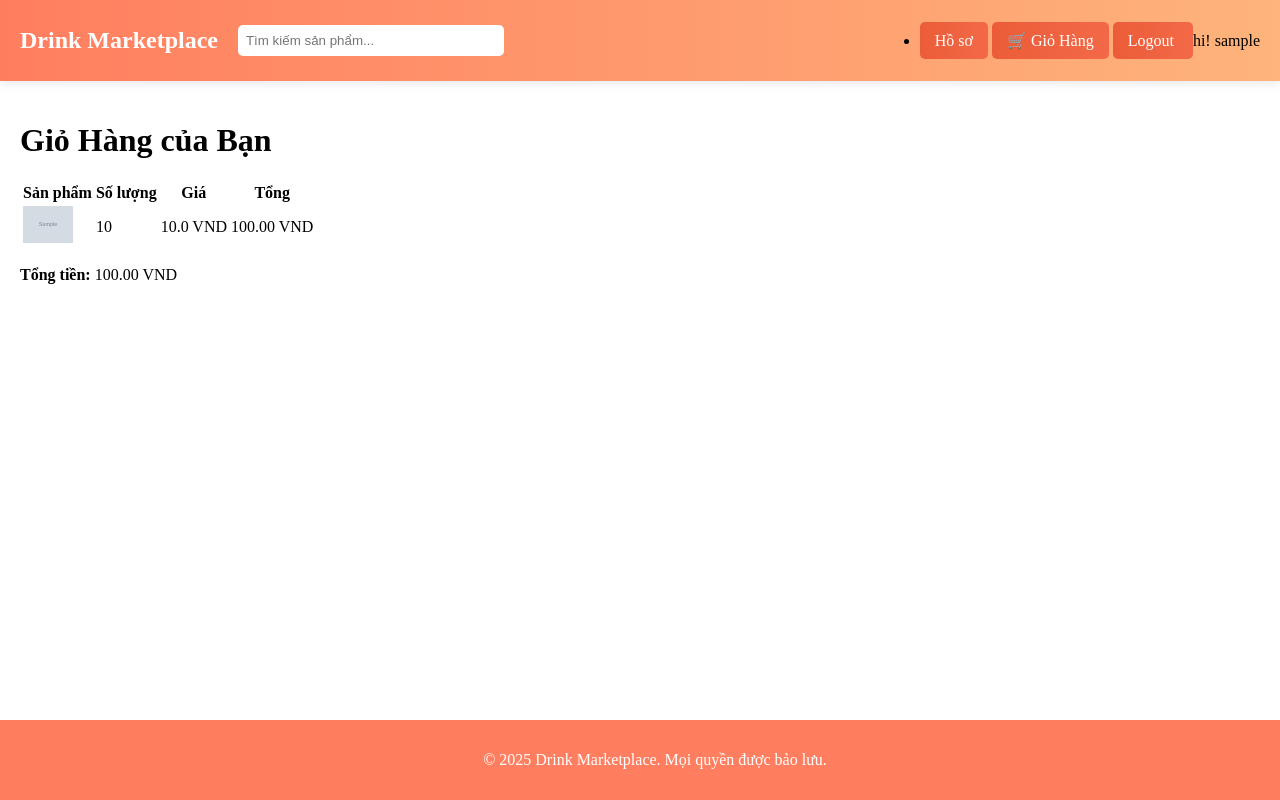
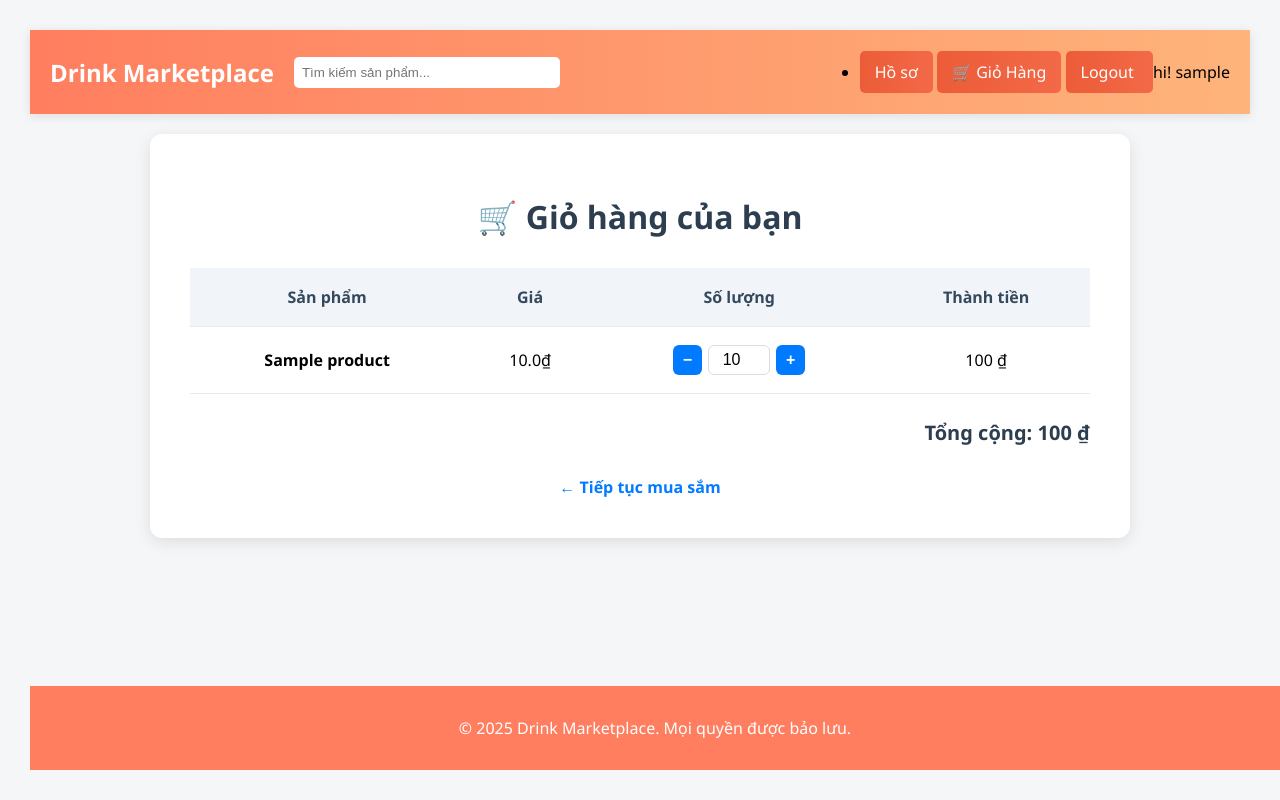
Before and after one commit to hoainhan256/Market, a Django app: page /cart/ in a window 1280 px wide. Run offline with Django 5.2, Linux system fonts and the light colour scheme; a user stored in the database is signed in; tables that the repository leaves empty hold one stand-in row (values such as "Sample post"); grey boxes marked "Sample" are stand-in pictures.

Commit message:
add to cart

```diff
--- a/Drink_Marketplace/Drink_Marketplace/settings.py
+++ b/Drink_Marketplace/Drink_Marketplace/settings.py
@@ -83,8 +83,8 @@ DATABASES = {
         'ENGINE': 'django.db.backends.mysql',
         'NAME': 'django_db',
         'USER': 'root',
-        'PASSWORD': '1234567',
-          # Tên service MySQL trong docker-compose.yml
+        'PASSWORD': '123456',
+        'HOST': 'db',  # Tên service MySQL trong docker-compose.yml
         'PORT': '3306',
     }
 }
--- a/Drink_Marketplace/card/static/card/cardStyle.css
+++ b/Drink_Marketplace/card/static/card/cardStyle.css
@@ -1,81 +1,104 @@
-.cart-container {
-    width: 80%;
-    margin: auto;
-    padding: 20px;
-    background: white;
-    border-radius: 10px;
-    box-shadow: 0 0 10px rgba(0, 0, 0, 0.1);
+body {
+    font-family: 'Segoe UI', sans-serif;
+    background-color: #f4f6f8;
+    padding: 30px;
 }
 
-.cart-items {
-    margin-top: 20px;
+.cart-container {
+    max-width: 900px;
+    margin: auto;
+    background-color: #fff;
+    border-radius: 12px;
+    padding: 40px;
+    box-shadow: 0 4px 16px rgba(0, 0, 0, 0.1);
 }
 
-.cart-item {
-    display: flex;
-    justify-content: space-between;
-    align-items: center;
-    padding: 15px;
-    border-bottom: 1px solid #ddd;
+h1 {
+    color: #2c3e50;
+    text-align: center;
+    margin-bottom: 30px;
 }
 
-.cart-left {
-    display: flex;
-    align-items: center;
+.cart-table {
+    width: 100%;
+    border-collapse: collapse;
+    margin-bottom: 25px;
 }
 
-.cart-left img {
-    width: 80px;
-    height: 80px;
-    border-radius: 8px;
-    margin-right: 15px;
+.cart-table th,
+.cart-table td {
+    padding: 18px;
+    text-align: center;
+    border-bottom: 1px solid #eaeaea;
 }
 
-.cart-info h3 {
-    margin: 0;
+.cart-table th {
+    background-color: #f1f4f8;
+    color: #34495e;
+}
+
+.product-name {
+    font-weight: 600;
+}
+
+.quantity-control {
+    display: flex;
+    justify-content: center;
+    align-items: center;
+    gap: 6px;
+}
+
+.quantity-input {
+    width: 50px;
+    text-align: center;
+    font-size: 16px;
+    border: 1px solid #ddd;
+    border-radius: 6px;
+    padding: 5px;
+}
+
+.btn-increase,
+.btn-decrease {
+    background-color: #007bff;
+    color: #fff;
+    border: none;
+    padding: 6px 10px;
+    border-radius: 6px;
+    cursor: pointer;
+    font-weight: bold;
+    font-size: 16px;
+}
+
+.btn-increase:hover,
+.btn-decrease:hover {
+    background-color: #0056b3;
+}
+
+.cart-total {
+    text-align: right;
+    font-size: 20px;
+    color: #2c3e50;
+    margin-top: 20px;
+    font-weight: bold;
+}
+
+.empty-message {
+    text-align: center;
+    color: #999;
     font-size: 18px;
 }
 
-.cart-info p {
-    margin: 5px 0 0;
-    color: gray;
+.back-button {
+    text-align: center;
+    margin-top: 30px;
 }
 
-.cart-right {
-    display: flex;
-    align-items: center;
+.back-button a {
+    text-decoration: none;
+    color: #007bff;
+    font-weight: bold;
 }
 
-.cart-right button {
-    background: #007bff;
-    color: white;
-    border: none;
-    padding: 5px 10px;
-    margin: 0 5px;
-    cursor: pointer;
-    border-radius: 5px;
-    font-size: 18px;
+.back-button a:hover {
+    text-decoration: underline;
 }
-
-.cart-right button:hover {
-    background: #0056b3;
-}
-
-.cart-total {
-    margin-top: 20px;
-    text-align: right;
-}
-
-.checkout-btn {
-    background: #28a745;
-    color: white;
-    border: none;
-    padding: 10px 15px;
-    cursor: pointer;
-    border-radius: 5px;
-    font-size: 16px;
-}
-
-.checkout-btn:hover {
-    background: #218838;
-}
--- a/Drink_Marketplace/card/templates/card/cart.html
+++ b/Drink_Marketplace/card/templates/card/cart.html
@@ -1,35 +1,97 @@
 {% extends 'home/base.html' %}
+{% load static %}
 
 {% block content %}
-    <title>Giỏ Hàng</title>
 
-    <h1>Giỏ Hàng của Bạn</h1>
+    <title>Giỏ hàng của bạn</title>
+    <link rel="stylesheet" href="{% static 'card/cardStyle.css' %}">
+<div class="cart-container">
+    <h1>🛒 Giỏ hàng của bạn</h1>
 
-    {% if cart.items.count > 0 %}
-        <table>
+    {% if items %}
+    <form id="cart-form">
+        <table class="cart-table">
             <thead>
             <tr>
                 <th>Sản phẩm</th>
+                <th>Giá</th>
                 <th>Số lượng</th>
-                    <th>Giá</th>
-                    <th>Tổng</th>
+                <th>Thành tiền</th>
             </tr>
             </thead>
             <tbody>
-                {% for item in cart_items %}
-                    <tr>
-                        <td><img src="{{ item.product.image.url }}" alt="{{ item.product.name }}" width="50"></td>
-                        <td>{{ item.quantity }}</td>
-                        <td>{{ item.product.price }} VND</td>
-                        <td>{{ item.total_price|floatformat:2 }} VND</td>
+            {% for item in items %}
+            <tr class="cart-item" data-price="{{ item.product.price }}">
+                <td class="product-name">{{ item.product.name }}</td>
+                <td class="product-price">{{ item.product.price }}₫</td>
+                <td>
+                    <div class="quantity-control">
+                        <button type="button" class="btn-decrease">−</button>
+                        <input type="number" min="1" value="{{ item.quantity }}" class="quantity-input">
+                        <button type="button" class="btn-increase">+</button>
+                    </div>
+                </td>
+                <td class="item-total">{{ item.total_price }}₫</td>
             </tr>
             {% endfor %}
             </tbody>
         </table>
 
-        <p><strong>Tổng tiền: </strong>{{ total_price|floatformat:2 }} VND</p>
+        <div class="cart-total">
+            <p><strong>Tổng cộng:</strong> <span id="total-amount">{{ total }}₫</span></p>
+        </div>
+    </form>
+    {% else %}
+    <p class="empty-message">Giỏ hàng của bạn đang trống 🥲</p>
+    {% endif %}
 
-    {% else %}
-        <p>Giỏ hàng của bạn đang trống!</p>
-    {% endif %}
-{% endblock %}
+    <div class="back-button">
+        <a href="{% url 'home' %}">← Tiếp tục mua sắm</a>
+    </div>
+</div>
+
+<script>
+    document.addEventListener("DOMContentLoaded", () => {
+        const items = document.querySelectorAll(".cart-item");
+
+        function formatCurrency(number) {
+            return new Intl.NumberFormat('vi-VN', {
+                style: 'currency',
+                currency: 'VND'
+            }).format(number);
+        }
+
+        function updateTotals() {
+            let total = 0;
+            items.forEach(row => {
+                const price = parseFloat(row.dataset.price);
+                const quantity = parseInt(row.querySelector(".quantity-input").value);
+                const itemTotal = price * quantity;
+                row.querySelector(".item-total").textContent = formatCurrency(itemTotal);
+                total += itemTotal;
+            });
+            document.getElementById("total-amount").textContent = formatCurrency(total);
+        }
+
+        items.forEach(row => {
+            const input = row.querySelector(".quantity-input");
+            row.querySelector(".btn-increase").addEventListener("click", () => {
+                input.value = parseInt(input.value) + 1;
+                updateTotals();
+            });
+
+            row.querySelector(".btn-decrease").addEventListener("click", () => {
+                if (parseInt(input.value) > 1) {
+                    input.value = parseInt(input.value) - 1;
+                    updateTotals();
+                }
+            });
+
+            input.addEventListener("input", updateTotals);
+        });
+
+        updateTotals();
+    });
+</script>
+
+{% endblock content %}
--- a/Drink_Marketplace/card/urls.py
+++ b/Drink_Marketplace/card/urls.py
@@ -1,8 +1,12 @@
+# card/urls.py
+
 from django.urls import path
-
 from . import views
 
+app_name = 'card'
+
 urlpatterns = [
-    path('add_to_cart/', views.add_to_cart, name='add_to_cart'),
-    path('cart/', views.cart_view, name='cart'),
+    path('add/<int:product_id>/', views.add_to_cart, name='add_to_cart'),
+    path('cart/', views.cart_detail, name='cart_detail'),
+
 ]
--- a/Drink_Marketplace/card/views.py
+++ b/Drink_Marketplace/card/views.py
@@ -1,54 +1,29 @@
-# views.py trong app cart
-from django.shortcuts import render, redirect
-from django.http import JsonResponse
+# card/views.py
+
+from django.shortcuts import get_object_or_404, redirect, render
 from product.models import Product
 from .models import Cart, CartItem
 from django.contrib.auth.decorators import login_required
-import json
 
 @login_required
-def add_to_cart(request):
-    if request.method == 'POST':
-        data = json.loads(request.body)
-        product_name = data.get('name')
-        product_price = data.get('price')
-        product_img = data.get('img')
+def add_to_cart(request, product_id):
+    product = get_object_or_404(Product, id=product_id)
 
-        # Kiểm tra xem sản phẩm có trong cơ sở dữ liệu không
-        try:
-            product = Product.objects.get(name=product_name)
-        except Product.DoesNotExist:
-            return JsonResponse({'success': False, 'message': 'Sản phẩm không tồn tại.'})
+    # Lấy hoặc tạo giỏ hàng cho user
+    cart, created = Cart.objects.get_or_create(user=request.user)
 
-        # Kiểm tra xem người dùng đã có giỏ hàng chưa
-        cart, created = Cart.objects.get_or_create(user=request.user)
+    # Lấy hoặc tạo item
+    cart_item, created = CartItem.objects.get_or_create(cart=cart, product=product)
+    if not created:
+        cart_item.quantity += 1
+        cart_item.save()
 
-        # Kiểm tra xem sản phẩm đã có trong giỏ hàng chưa
-        cart_item, created = CartItem.objects.get_or_create(cart=cart, product=product)
-
-        if not created:
-            # Nếu sản phẩm đã có trong giỏ hàng, tăng số lượng lên
-            cart_item.quantity += 1
-            cart_item.save()
-
-        return JsonResponse({'success': True})
-
-    return JsonResponse({'success': False, 'message': 'Request method must be POST'})
-
+    return redirect('card:cart_detail')
 
 
 @login_required
-def cart_view(request):
-    cart = Cart.objects.get(user=request.user)
-
-    # Tính tổng giá trị của từng sản phẩm trong giỏ hàng
-    cart_items = cart.items.all()
-    total_price = sum(item.total_price() for item in cart_items)
-
-    context = {
-        'cart': cart,
-        'cart_items': cart_items,
-        'total_price': total_price
-    }
-
-    return render(request, 'card/cart.html', context)
+def cart_detail(request):
+    cart, created = Cart.objects.get_or_create(user=request.user)
+    items = cart.items.all()
+    total = sum(item.total_price() for item in items)
+    return render(request, 'card/cart.html', {'cart': cart, 'items': items, 'total': total})
--- a/Drink_Marketplace/home/templates/home/base.html
+++ b/Drink_Marketplace/home/templates/home/base.html
@@ -22,8 +22,8 @@
                         <li class ="account-out">
                             <form class="out">
                                 <a href="/profile" class="nav-btn">Hồ sơ</a>
-                                <a href="#" class="nav-btn">🛒 Giỏ Hàng</a>
-                                 <a href="/logout"  class="nav-btn" aria-current="page" href="{% url "logout" %}">Logout </a>
+                                <a href="/cart/" class="nav-btn">🛒 Giỏ Hàng</a>
+                                 <a class="nav-btn" aria-current="page" href="{% url "logout" %}">Logout </a>
                                  <span> hi! {{request.user}} </span>
                             </form>
                         </li>
--- a/Drink_Marketplace/home/templates/home/home.html
+++ b/Drink_Marketplace/home/templates/home/home.html
@@ -29,7 +29,7 @@
                     </a>
                     <h2>{{ product.name }}</h2>
                     <p>{{ product.price }} VND</p>
-                    <a href="#" class="btn add-to-cart" data-name="{{ product.name }}" data-price="{{ product.price }}" data-img="{{ product.image.url }}">Thêm vào giỏ hàng</a>
+                    <a href="{% url 'card:add_to_cart' product.id %}" class="btn btn-primary">Thêm vào giỏ hàng</a>
                 </div>
             {% endfor %}
         </div>
@@ -48,7 +48,7 @@
                     </a>
                     <h3>{{ product.name }}</h3>
                     <p>{{ product.price }} VND</p>
-                    <a href="#" class="btn add-to-cart" data-name="{{ product.name }}" data-price="{{ product.price }}" data-img="{{ product.image.url }}">Thêm vào giỏ hàng</a>
+                    <a href="{% url 'card:add_to_cart' product.id %}" class="btn btn-primary">Thêm vào giỏ hàng</a>
                 </div>
             {% endfor %}
         </div>
--- a/Drink_Marketplace/log_sign/templates/log_sign/register.html
+++ b/Drink_Marketplace/log_sign/templates/log_sign/register.html
@@ -5,7 +5,7 @@
     <title>Đăng ký</title>
 
     <link rel="stylesheet" href="{% static 'log_sign/css/register.css' %}">
-
+    <div class="login-page">
     <div class="background"></div>
     <div class="register-container">
         <h2>Đăng ký</h2>
@@ -41,7 +41,7 @@
         </form>
         <p>Đã có tài khoản? <a href="{% url 'login' %}">Đăng nhập</a></p>
     </div>
-
+</div>
     <script>
         function togglePassword(fieldId) {
             var passwordField = document.getElementById(fieldId);
```
Also changed, not shown: Drink_Marketplace/requirements.txt (+7 -4 lines), Drink_Marketplace/products/OIP.jpg (added), Drink_Marketplace/products/cach-pha-tra-sua.jpg (added). Lines whose indentation alone changed are shown as unchanged.
